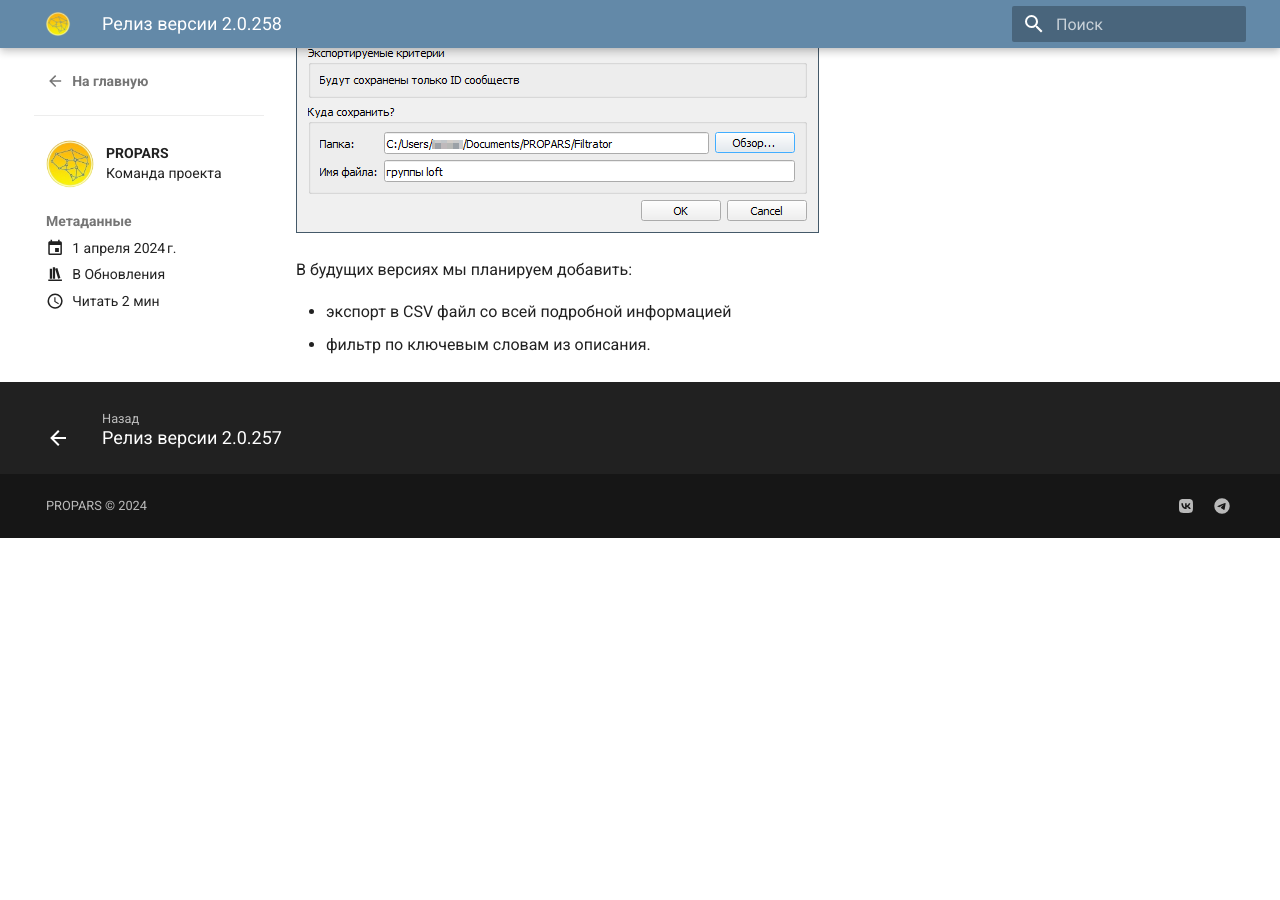
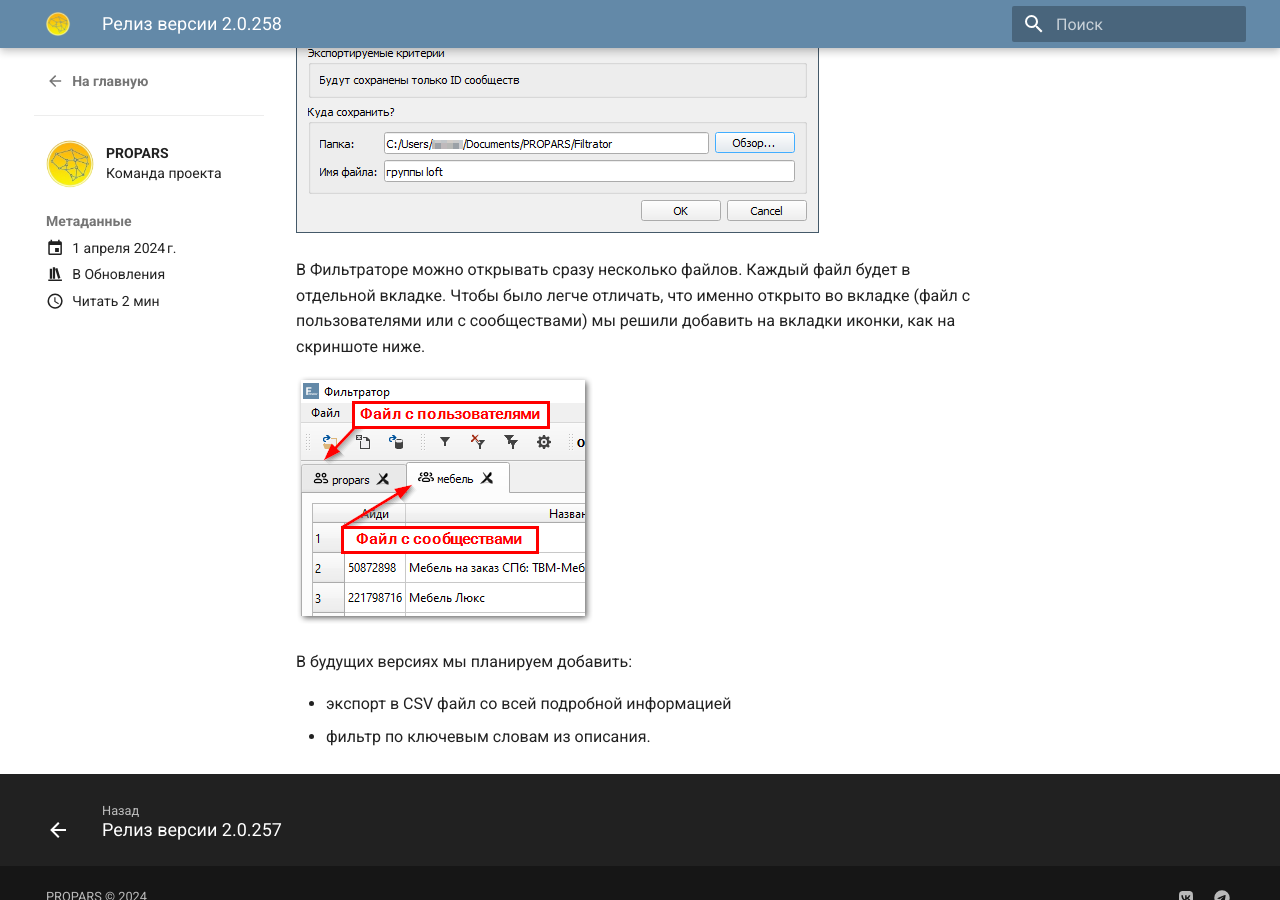
Before and after one commit to VK-Utility/docs, an MkDocs documentation site: the page built from docs/blog/posts/2.0.258.md, in a window 1280 px wide and 900 px high, scrolled down 1933 px. Built offline with MkDocs 1.6.1 and Material for MkDocs 9.7.7, drawn with Linux system fonts in a browser that asks for light colours; before the commit the page ends 2471 px from its top, so only the background shows below that.

Commit message:
Modify 2.0.258

```diff
--- a/docs/blog/posts/2.0.258.md
+++ b/docs/blog/posts/2.0.258.md
@@ -29,6 +29,10 @@
 
 ![](../../img/blog/2.0.258/filtrator_save.png)
 
+В Фильтраторе можно открывать сразу несколько файлов. Каждый файл будет в отдельной вкладке. Чтобы было легче отличать, что именно открыто во вкладке (файл с пользователями или с сообществами) мы решили добавить на вкладки иконки, как на скриншоте ниже.
+
+![](../../img/blog/2.0.258/filtrator_file_type.png)
+
 В будущих версиях мы планируем добавить:
 
 - экспорт в CSV файл со всей подробной информацией
```
Also changed, not shown: docs/img/blog/2.0.258/filtrator_file_type.png (added).
